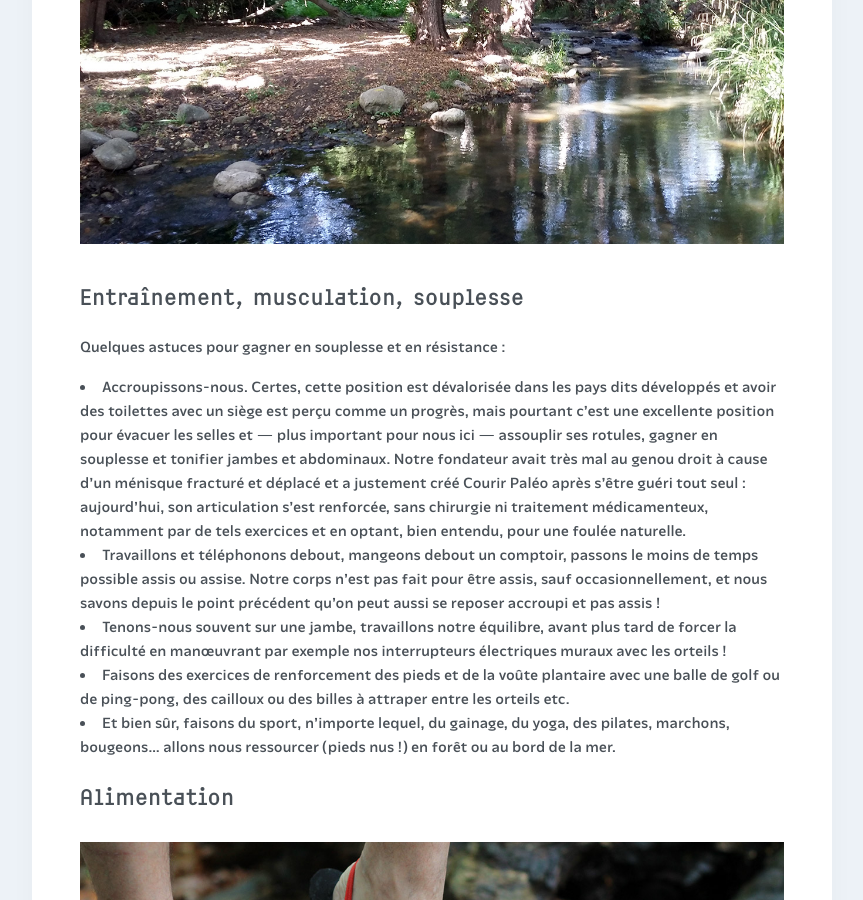
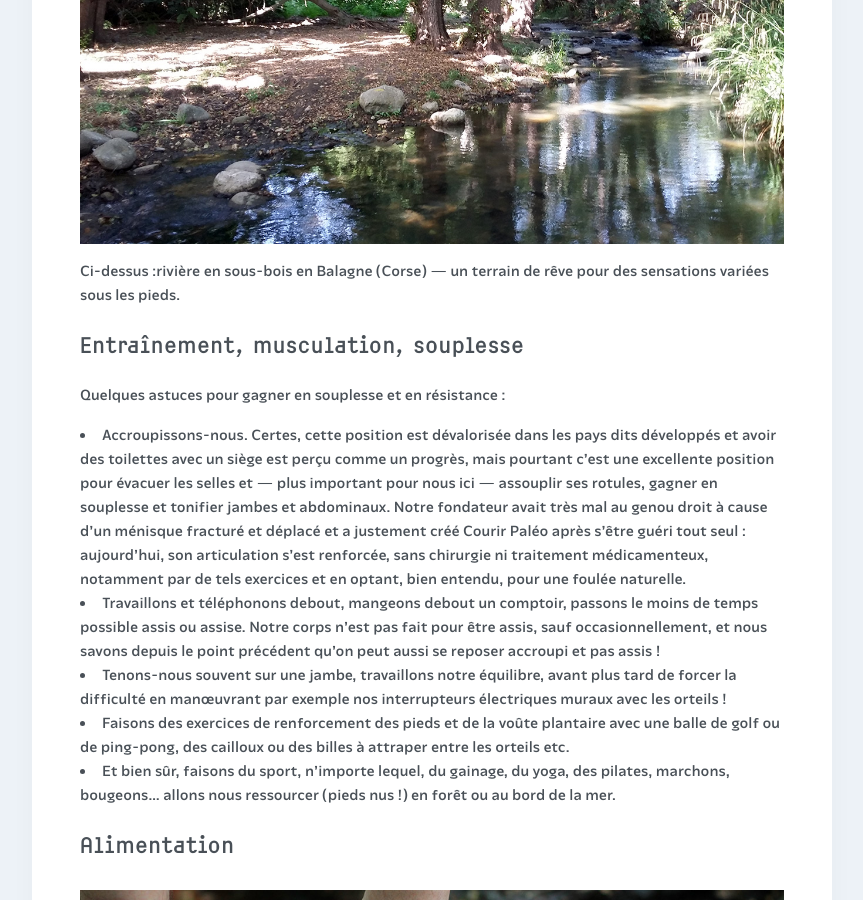
Before and after one commit to courirpaleo/courirpaleo.github.io, a Jekyll site: the page built from _pages/ressources.md, in a window 1280 px wide and 900 px high, scrolled down 2556 px. Shown: the whole window, without its empty margins (208-1071 px from the left). Built offline with Jekyll 4.4.1, drawn with Linux system fonts in a browser that asks for light colours; some web fonts are replaced.

Commit message:
Update ressources.md

```diff
--- a/_pages/ressources.md
+++ b/_pages/ressources.md
@@ -20,6 +20,7 @@ Dès que possible, sentons et ressentons le sol, qu'il s'agisse d'herbe, de plan
 Cela dit, bien sûr, protégeons-nous des cailloux, du froid et d'un sol brûlant. Courir léger et naturellement ne veut pas dire se faire mal bêtement ou par plaisir, sauf pour celles et ceux qui veulent s'endurcir pour courir par exemple pieds nus dans la neige comme [Karim El Hayani](https://sport24.lefigaro.fr/scan-sport/actualites/pieds-nus-sur-la-neige-il-pulverise-le-record-du-semi-marathon-1036079)&nbsp;! Mais attention, ne faisons-pas n'importe quoi et toujours petit à petit...
 
 ![Courir Paleo](/assets/images/CourirPaleo_course_Corse_Balagne_sentier_riviere_1200px.jpg)
+Ci-dessus&nbsp;:rivière en sous-bois en Balagne (Corse)&nbsp;&mdash;&nbsp;un terrain de rêve pour des sensations variées sous les pieds.
 ## Entraînement, musculation, souplesse
 Quelques astuces pour gagner en souplesse et en résistance&nbsp;:
 - Accroupissons-nous. Certes, cette position est dévalorisée dans les pays dits développés et avoir des toilettes avec un siège est perçu comme un progrès, mais pourtant c'est une excellente position pour évacuer les selles et &mdash;&nbsp;plus important pour nous ici&nbsp;&mdash; assouplir ses rotules, gagner en souplesse et tonifier jambes et abdominaux. Notre fondateur avait très mal au genou droit à cause d'un ménisque fracturé et déplacé et a justement créé Courir Paléo après s'être guéri tout seul&nbsp;: aujourd'hui, son articulation s'est renforcée, sans chirurgie ni traitement médicamenteux, notamment par de tels exercices et en optant, bien entendu, pour une foulée naturelle.
```
